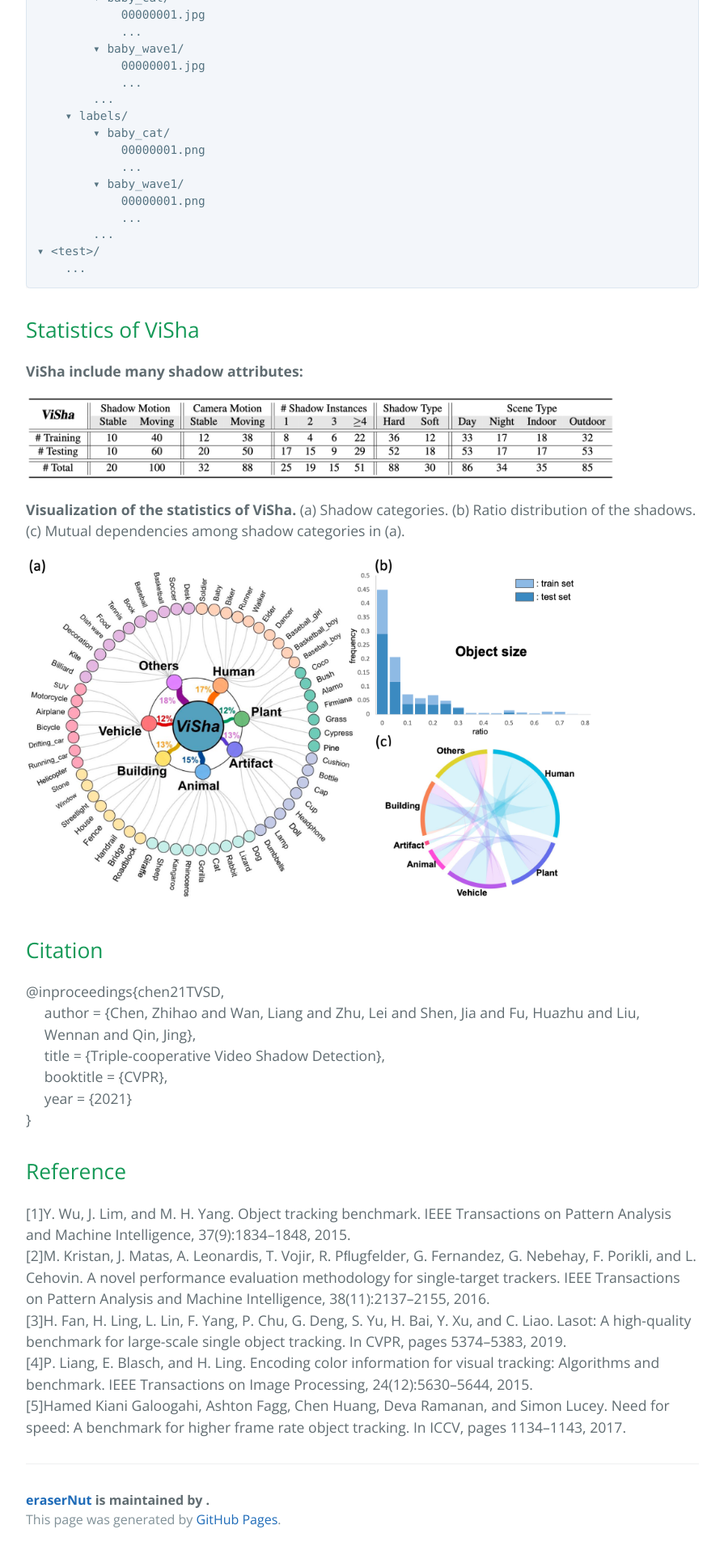
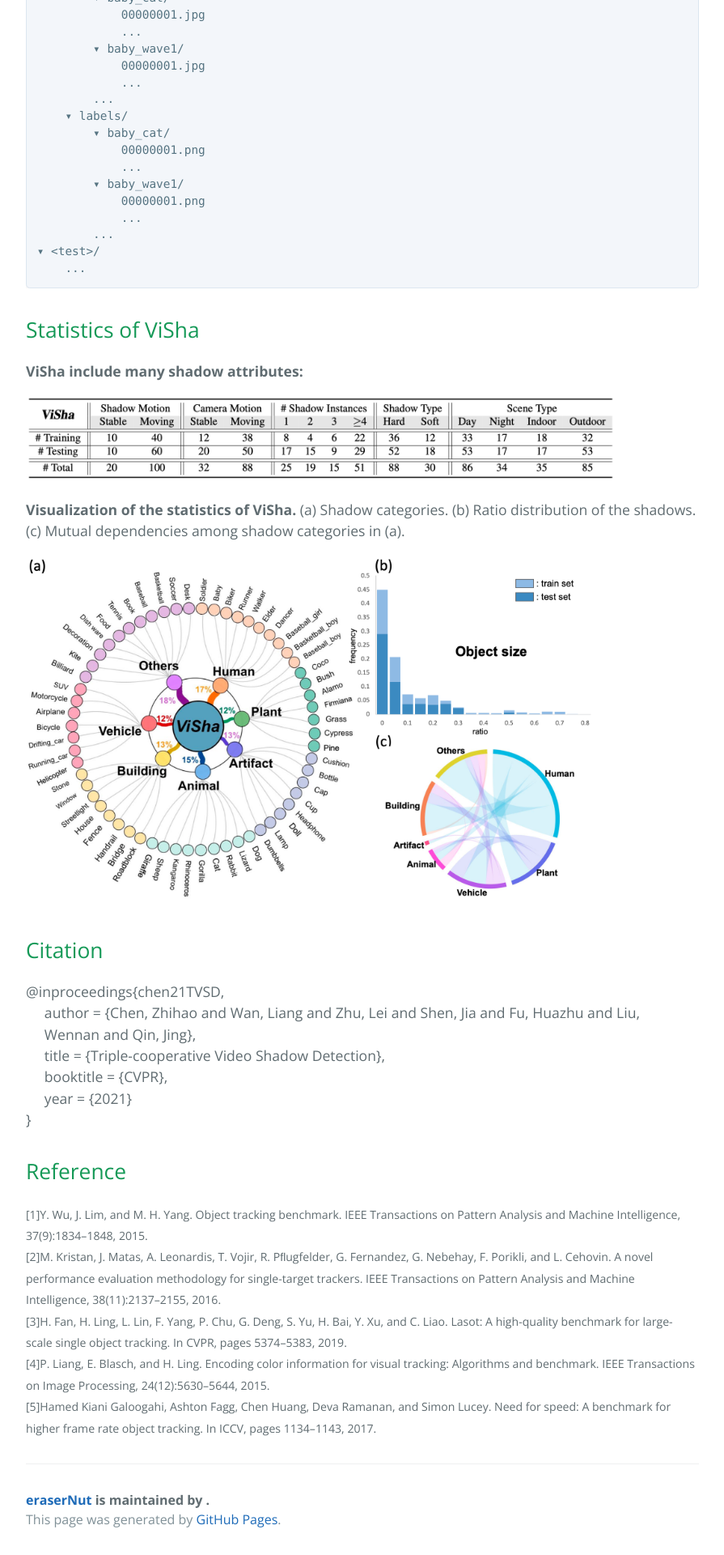
Before and after one commit to eraserNut/eraserNut.github.io, a Jekyll site: the page built from _posts/2021-04-06-ViSha.markdown, in a window 1280 px wide. Shown: the part 1324-3244 px from the top of the page at 81% size, without its empty margins (192-1087 px from the left). Built offline with Jekyll 4.4.1, drawn with Linux system fonts in a browser that asks for light colours.

```diff
--- a/_posts/2021-04-06-ViSha.markdown
+++ b/_posts/2021-04-06-ViSha.markdown
@@ -61,8 +61,8 @@ If you download ViSha and unzip each file, you can find the dataset structure as
 }
 
 ## Reference
-[1]Y. Wu, J. Lim, and M. H. Yang. Object tracking benchmark. IEEE Transactions on Pattern Analysis and Machine Intelligence, 37(9):1834–1848, 2015.
+<small>[1]Y. Wu, J. Lim, and M. H. Yang. Object tracking benchmark. IEEE Transactions on Pattern Analysis and Machine Intelligence, 37(9):1834–1848, 2015.
 [2]M. Kristan, J. Matas, A. Leonardis, T. Vojir, R. Pﬂugfelder, G. Fernandez, G. Nebehay, F. Porikli, and L. Cehovin. A novel performance evaluation methodology for single-target trackers. IEEE Transactions on Pattern Analysis and Machine Intelligence, 38(11):2137–2155, 2016.
 [3]H. Fan, H. Ling, L. Lin, F. Yang, P. Chu, G. Deng, S. Yu, H. Bai, Y. Xu, and C. Liao. Lasot: A high-quality benchmark for large-scale single object tracking. In CVPR, pages 5374–5383, 2019.
 [4]P. Liang, E. Blasch, and H. Ling. Encoding color information for visual tracking: Algorithms and benchmark. IEEE Transactions on Image Processing, 24(12):5630–5644, 2015.
-[5]Hamed Kiani Galoogahi, Ashton Fagg, Chen Huang, Deva Ramanan, and Simon Lucey. Need for speed: A benchmark for higher frame rate object tracking. In ICCV, pages 1134–1143, 2017.
+[5]Hamed Kiani Galoogahi, Ashton Fagg, Chen Huang, Deva Ramanan, and Simon Lucey. Need for speed: A benchmark for higher frame rate object tracking. In ICCV, pages 1134–1143, 2017.</small>
```
